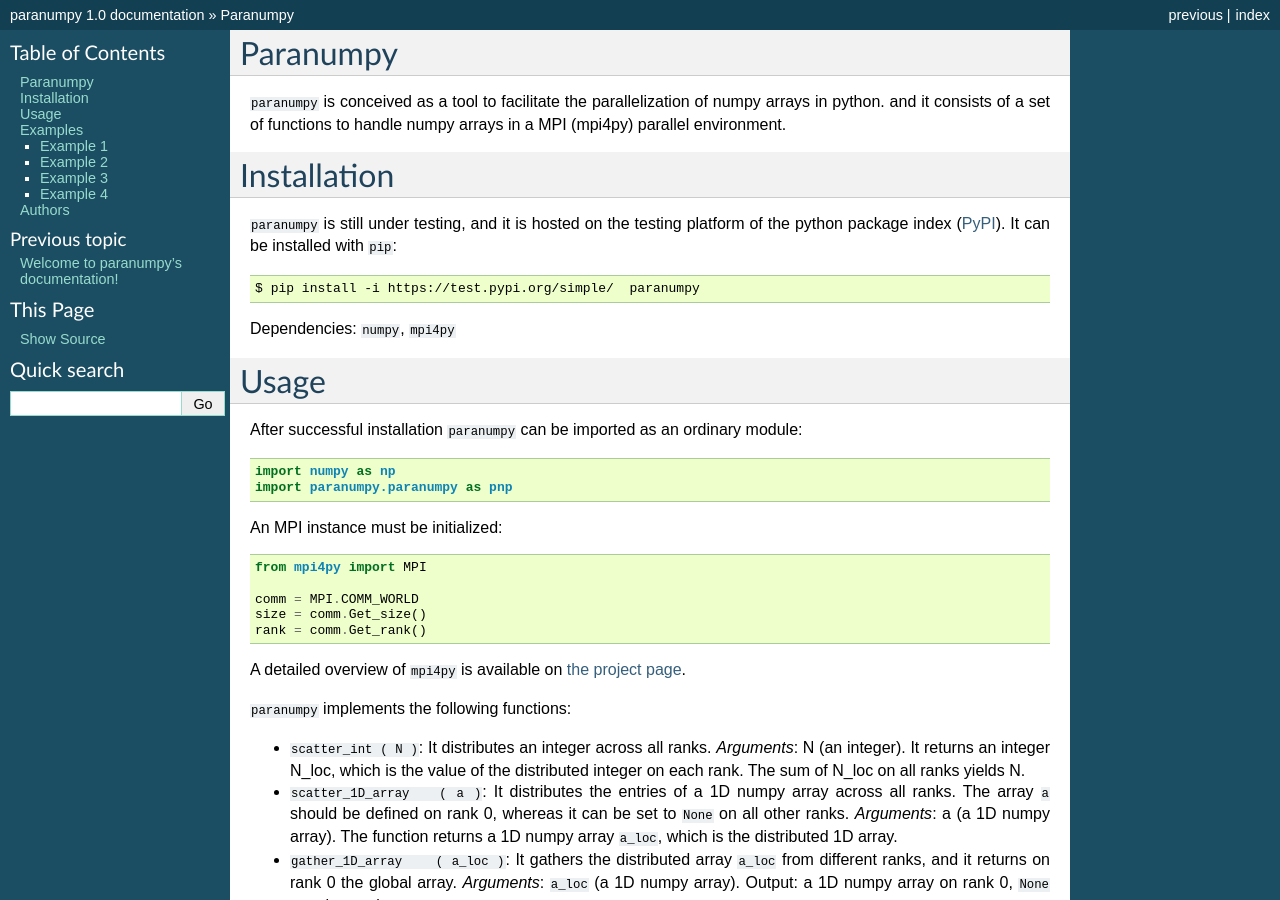
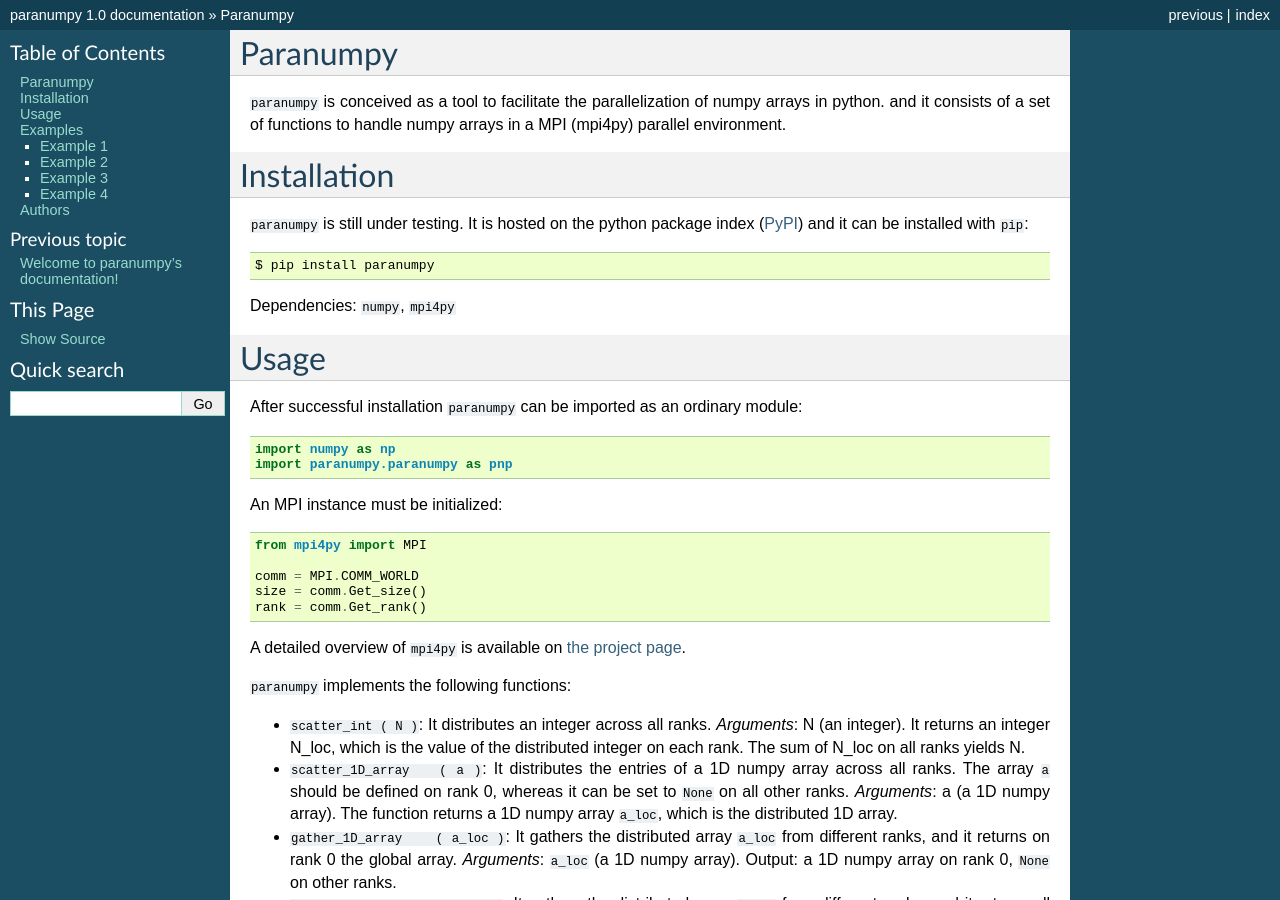
Before and after one commit to cs2t/paranumpy, a Sphinx documentation site: the page built from docs/README.md, in a window 1280 px wide and 900 px high. Built offline with Sphinx 7.4.7, drawn with Linux system fonts in a browser that asks for light colours.

Commit message:
update README

````diff
--- a/docs/README.md
+++ b/docs/README.md
@@ -5,11 +5,11 @@
 
 # Installation
 
-`paranumpy` is still under testing, and it is hosted on the testing platform of the python package index ([PyPI](https://pypi.org)).
-It can be installed with `pip`:
+`paranumpy` is still under testing. It is hosted on the python package index ([PyPI](https://pypi.org)) and
+it can be installed with `pip`:
 
 ```bash
-$ pip install -i https://test.pypi.org/simple/  paranumpy
+$ pip install paranumpy
 ```
 
 Dependencies: `numpy`, `mpi4py`
````
Also changed, not shown: README.md (+3 -3 lines).
